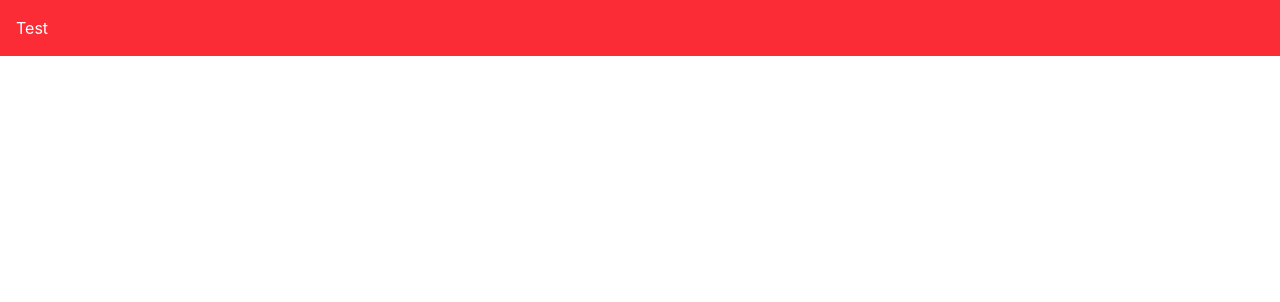
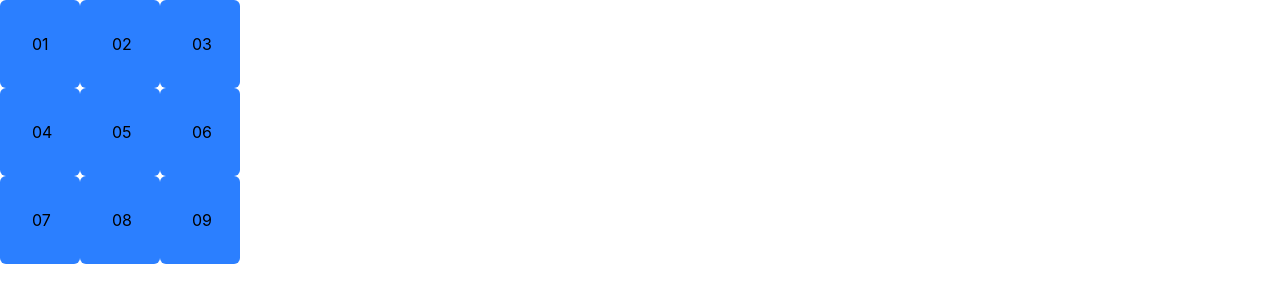
Before and after one commit to Lexusbat/FantasyCalculator, a React (Vite) app in the folder frontend/: page / in a window 1280 px wide. Shown: the top 302 px of the page. Built offline with nearby package versions, Linux system fonts and the light colour scheme.

Commit message:
Padding and width structure

```diff
--- a/frontend/src/App.jsx
+++ b/frontend/src/App.jsx
@@ -7,9 +7,24 @@ import './index.css'
 function App() {
 
   return (
-  <div className="bg-red-500 text-white p-4">
-   Test
-  </div>
+    <div>
+      <div className="flex flex-row">
+        <div className= " w-20 bg-blue-500 rounded-md p-8">01</div>
+        <div className= " w-20 bg-blue-500 rounded-md p-8">02</div>
+        <div className= " w-20 bg-blue-500 rounded-md p-8">03</div>
+      </div>
+      <div className="flex flex-row">
+        <div className= " w-20 bg-blue-500 rounded-md p-8">04</div>
+        <div className= " w-20 bg-blue-500 rounded-md p-8">05</div>
+        <div className= " w-20 bg-blue-500 rounded-md p-8">06</div>
+
+      </div>
+      <div className="flex flex-row">
+        <div className= " w-20 bg-blue-500 rounded-md p-8">07</div>
+        <div className= " w-20 bg-blue-500 rounded-md p-8">08</div>
+        <div className= " w-20 bg-blue-500 rounded-md p-8">09</div>
+      </div>
+    </div>
   )
 }
 
```
